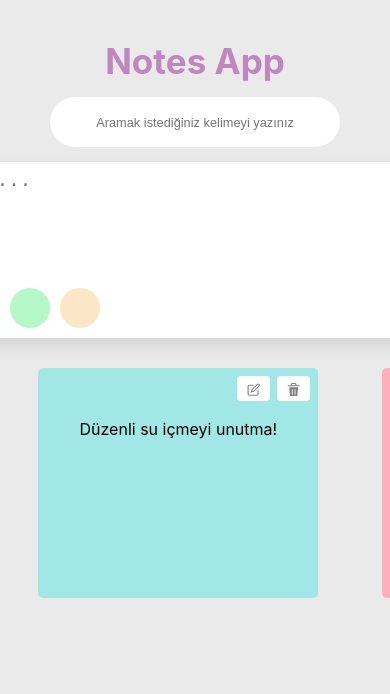
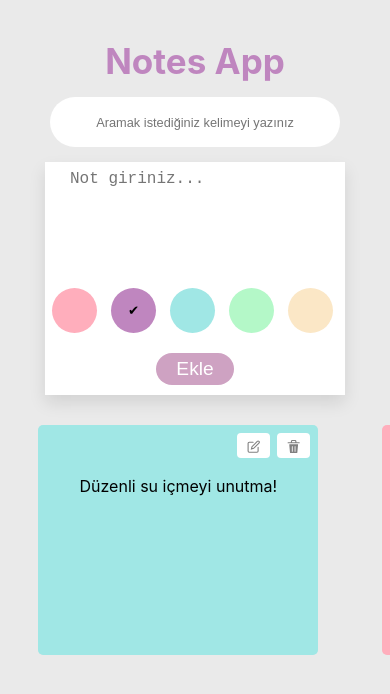
Before and after one commit to reeyhanyilmaz/Redux-NotesApp, a React (Create React App) app: page / in a window 390 px wide. Shown: the top 694 px of the page. Built offline with nearby package versions, Linux system fonts and the light colour scheme; the HTML template or start-up script is replaced by a standard one.

Commit message:
add textArea componnet responsive design

```diff
--- a/src/components/TextArea/styles.module.css
+++ b/src/components/TextArea/styles.module.css
@@ -62,3 +62,31 @@
   font-size: 1.2rem;
   cursor: pointer;
 }
+
+
+@media screen and (max-width: 600px) {
+  .TextAreaDiv {
+    width: 300px;
+  }
+  .TextArea {
+    width: 250px;
+    font-size: 1rem;
+  }
+  .colorAndBtn {
+    flex-direction: column;
+    align-items: center;
+  }
+  .colorDiv {
+    width: 100%;
+    margin: 0;
+  }
+  .color {
+    width: 45px;
+    height: 45px;
+    margin: 0 7px;
+  }
+  .ekleBtn {
+    width: 100%;
+    margin-top: 20px;
+  }
+}
```
